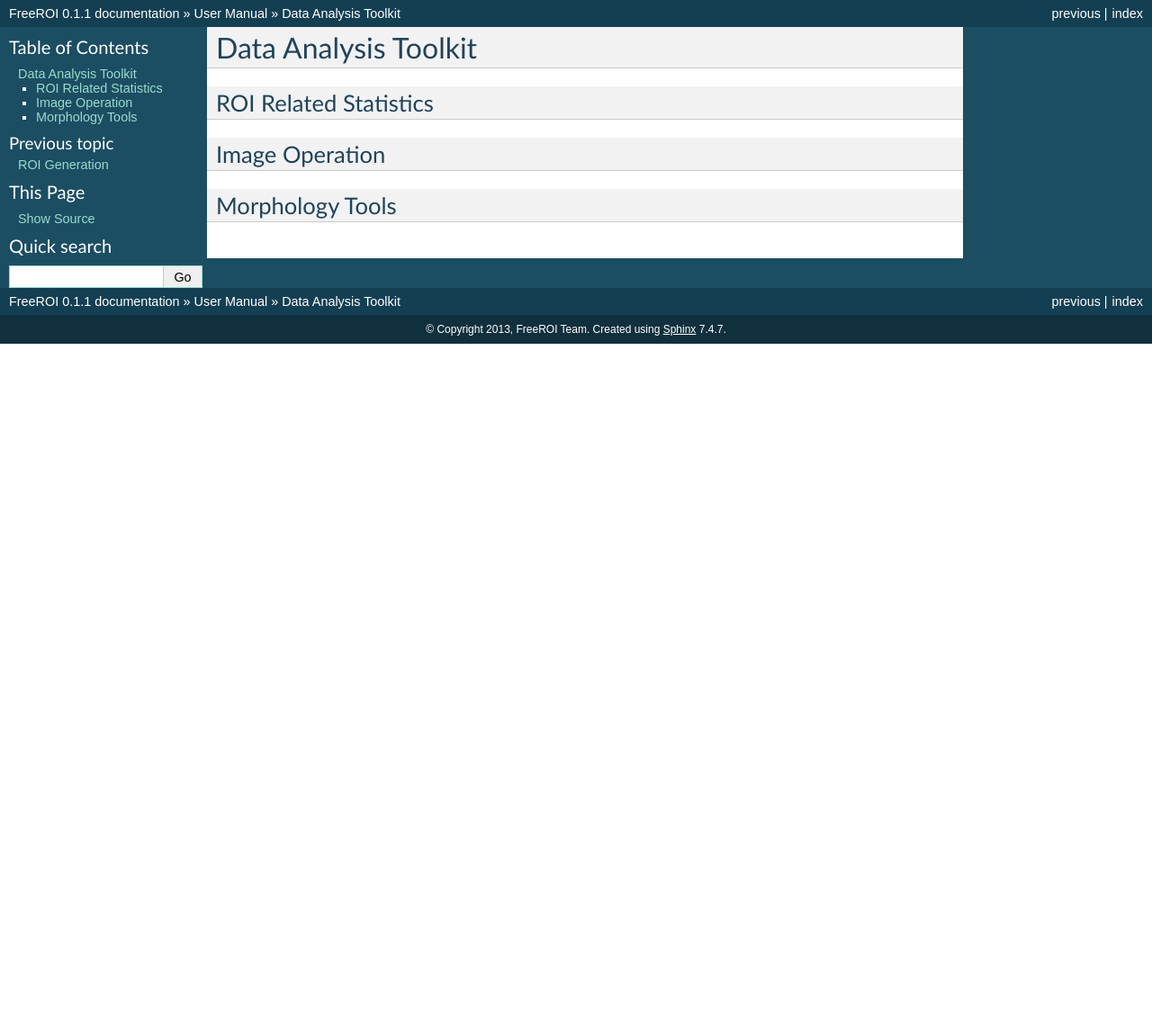
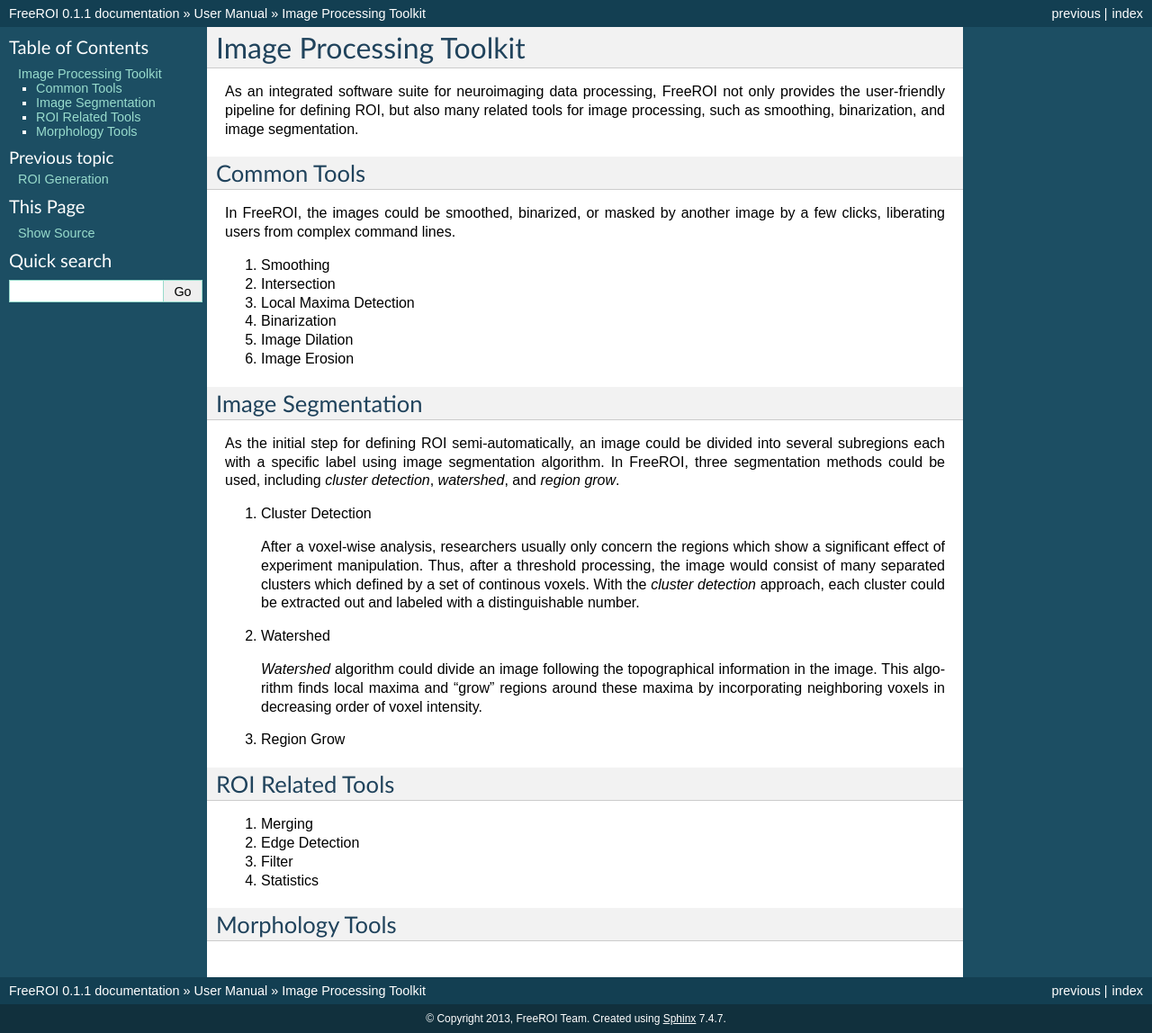
Before and after one commit to liuzhaoguo/FreeROI, a Sphinx documentation site: the page built from doc/user_manual/toolkit.rst, in a window 1280 px wide. Shown: the whole page at 90% size. Built offline with Sphinx 7.4.7, drawn with Linux system fonts in a browser that asks for light colours; formulas are drawn with MathJax 3; before the commit the page ends 900 px from its top, so only the background shows below that.

Commit message:
[DOC] update user doc

```diff
--- a/doc/user_manual/overview.rst
+++ b/doc/user_manual/overview.rst
@@ -2,7 +2,7 @@ Introduction
 ============
 
 FreeROI is a versatile image processing software developed for neuroimaging data.
-It's goal is to provide a user-friendly user-interface for neuroimaging researchers to visualize and analyze their data.
+Its goal is to provide a user-friendly user-interface for neuroimaging researchers to visualize and analyze their data.
 
 Features
 ---------
--- a/doc/user_manual/toolkit.rst
+++ b/doc/user_manual/toolkit.rst
@@ -1,13 +1,71 @@
 .. _data-analysis-toolkit:
 
-Data Analysis Toolkit
+Image Processing Toolkit
 =====================
 
-ROI Related Statistics
+As an integrated software suite for neuroimaging data processing, FreeROI
+not only provides the user-friendly pipeline for defining ROI, but also many
+related tools for image processing, such as smoothing, binarization, and
+image segmentation.
+
+Common Tools
+------------
+
+In FreeROI, the images could be smoothed, binarized, or masked by another image
+by a few clicks, liberating users from complex command lines.
+
+1. Smoothing
+
+#. Intersection
+
+#. Local Maxima Detection
+
+#. Binarization
+
+#. Image Dilation
+
+#. Image Erosion
+
+
+Image Segmentation
+------------------
+
+As the initial step for defining ROI semi-automatically, an image could be
+divided into several subregions each with a specific label using image
+segmentation algorithm. In FreeROI, three segmentation methods could be used,
+including *cluster detection*, *watershed*, and *region grow*.
+
+1. Cluster Detection
+
+   After a voxel-wise analysis, researchers usually only concern the regions
+   which show a significant effect of experiment manipulation. Thus, after
+   a threshold processing, the image would consist of many separated clusters
+   which defined by a set of continous voxels. With the *cluster detection*
+   approach, each cluster could be extracted out and labeled with a
+   distinguishable number.
+
+#. Watershed
+
+   *Watershed* algorithm could divide an image following the topographical
+   information in the image. This algorithm finds local maxima and "grow"
+   regions around these maxima by incorporating neighboring voxels in
+   decreasing order of voxel intensity.
+
+
+#. Region Grow
+
+
+ROI Related Tools
 -----------------------
 
-Image Operation
-----------------
+1. Merging
+
+#. Edge Detection
+
+#. Filter
+
+#. Statistics
+
 
 Morphology Tools
 -----------------
```
